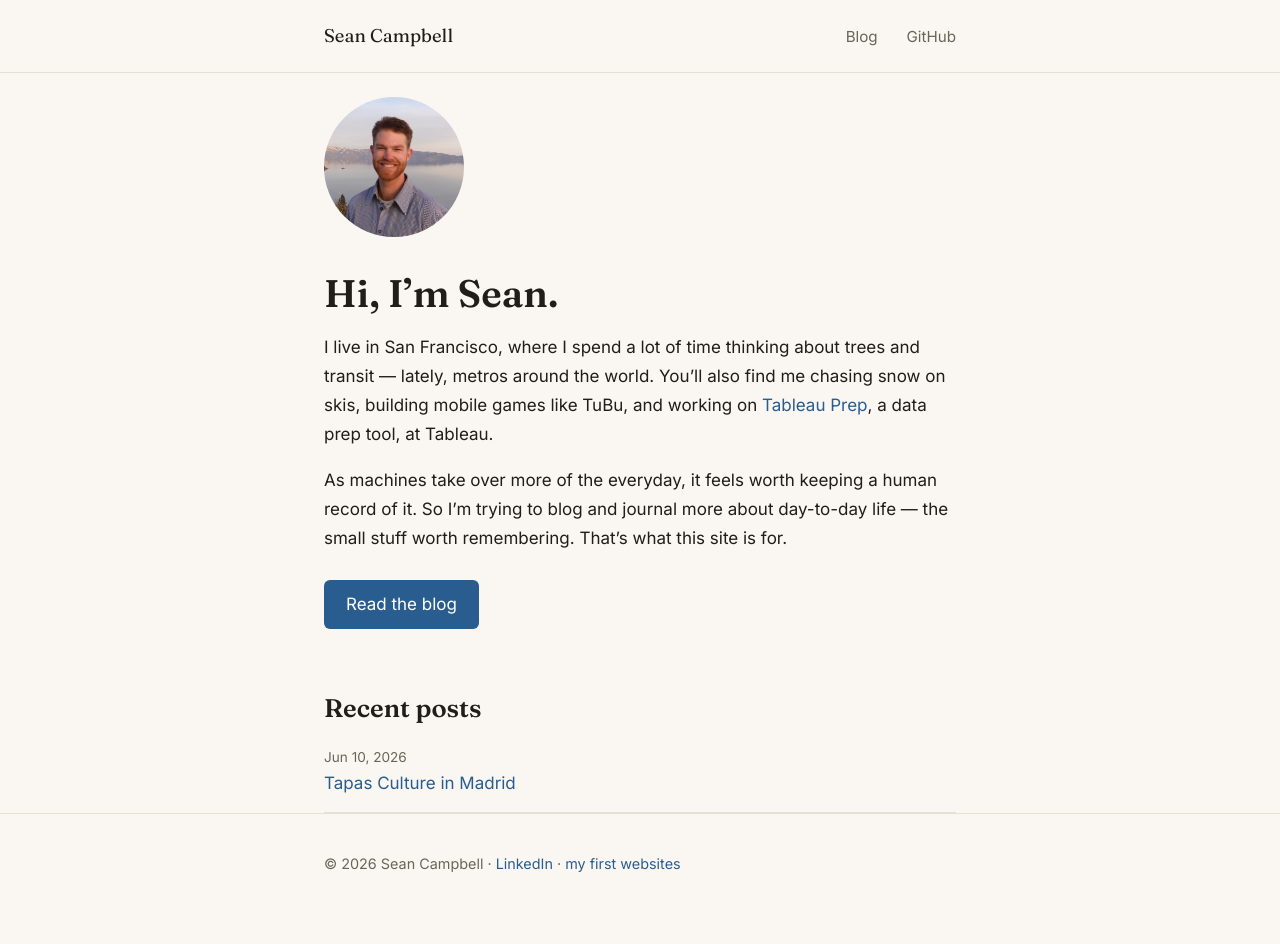
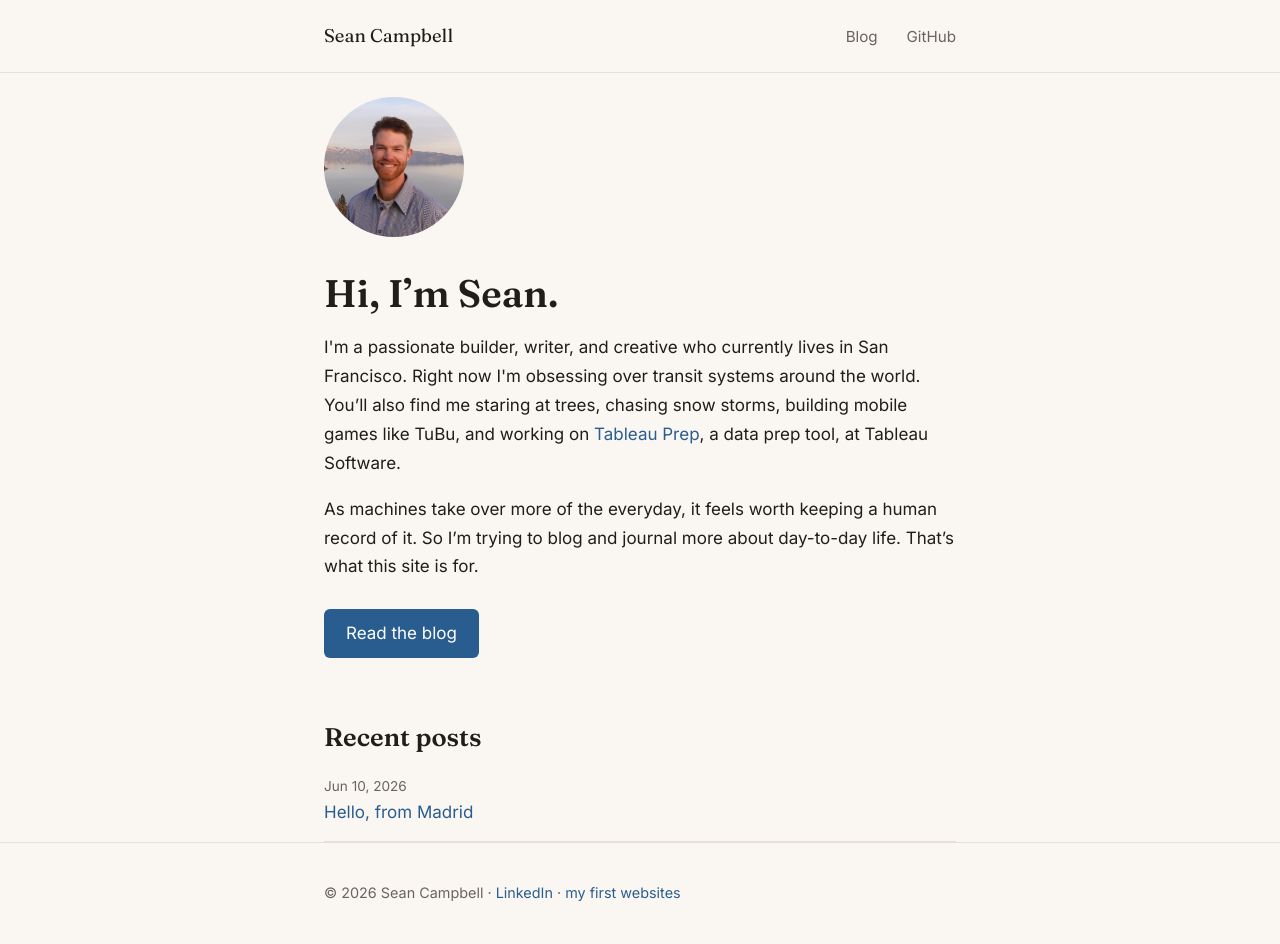
Before and after one commit to campbellsean/campbellsean.github.io, a Jekyll site: the page built from index.html, in a window 1280 px wide. Built offline with Jekyll 4.4.1, drawn with Linux system fonts in a browser that asks for light colours; before the commit the page ends 915 px from its top, so only the background shows below that.

Commit message:
Rename first post to Hello, from Madrid; clear placeholder content

```diff
--- a/index.html
+++ b/index.html
@@ -2,21 +2,27 @@
 layout: default
 title:
 ---
+
 <section class="hero">
-  <img class="profile" src="/assets/images/profile.jpg" alt="Sean Campbell">
+  <img class="profile" src="/assets/images/profile.jpg" alt="Sean Campbell" />
   <div class="hero-text">
     <h1>Hi, I&rsquo;m Sean.</h1>
     <p>
-      I live in San Francisco, where I spend a lot of time thinking about trees and
-      transit &mdash; lately, metros around the world. You&rsquo;ll also find me chasing snow
-      on skis, building mobile games like TuBu, and working on
-      <a href="https://www.tableau.com/products/prep" target="_blank" rel="noopener">Tableau Prep</a>,
-      a data prep tool, at Tableau.
+      I'm a passionate builder, writer, and creative who currently lives in San
+      Francisco. Right now I'm obsessing over transit systems around the world.
+      You&rsquo;ll also find me staring at trees, chasing snow storms, building
+      mobile games like TuBu, and working on
+      <a
+        href="https://www.tableau.com/products/prep"
+        target="_blank"
+        rel="noopener"
+        >Tableau Prep</a
+      >, a data prep tool, at Tableau Software.
     </p>
     <p>
-      As machines take over more of the everyday, it feels worth keeping a human record
-      of it. So I&rsquo;m trying to blog and journal more about day-to-day life &mdash; the small
-      stuff worth remembering. That&rsquo;s what this site is for.
+      As machines take over more of the everyday, it feels worth keeping a human
+      record of it. So I&rsquo;m trying to blog and journal more about
+      day-to-day life. That&rsquo;s what this site is for.
     </p>
     <p class="hero-cta">
       <a class="button" href="/blog/">Read the blog</a>
```
Also changed, not shown: _posts/2026-06-10-hello-from-madrid.md (added, +6 -0 lines), _posts/2026-06-10-tapas-culture-in-madrid.md (deleted, +0 -18 lines).
